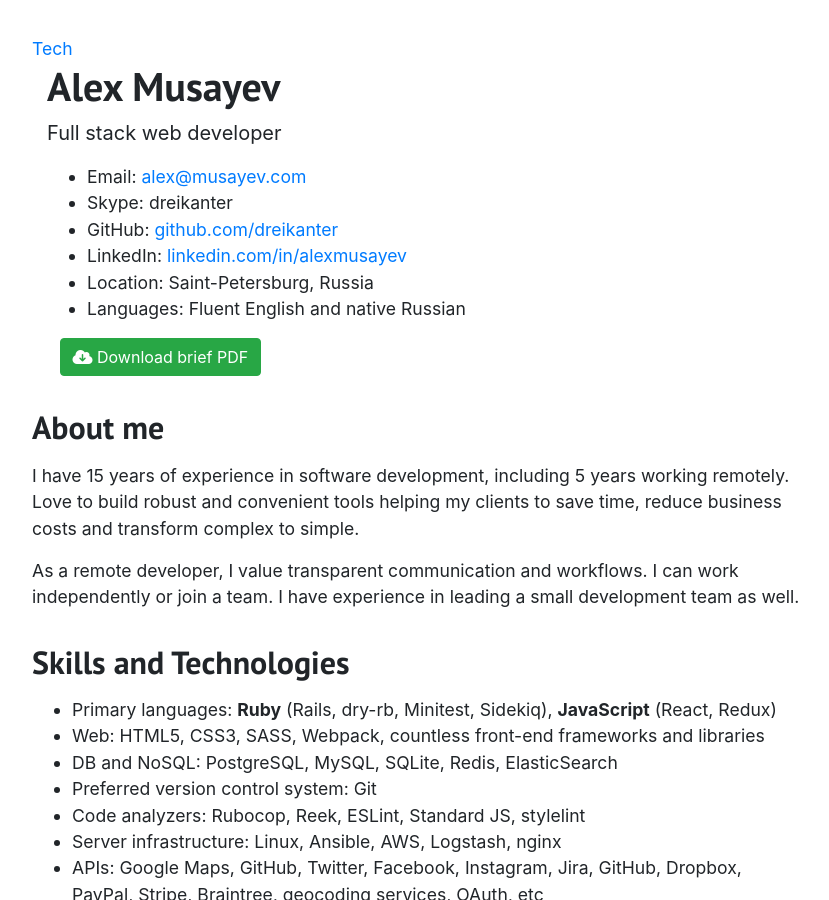
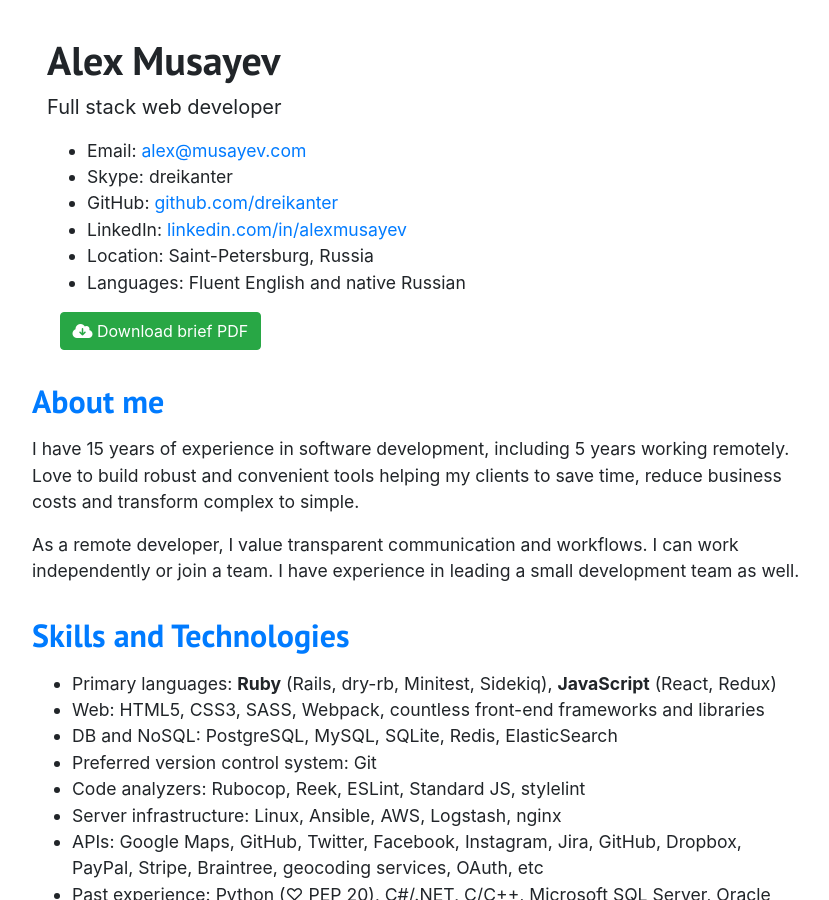
Before and after one commit to dreikanter/musayev.com, a Jekyll site: the page built from index.html, in a window 1280 px wide and 900 px high. Shown: the whole window, without its empty margins (223-1052 px from the left). Built offline with Jekyll 4.4.1, drawn with Linux system fonts in a browser that asks for light colours; nearby versions of some CDN libraries.

Commit message:
Add header anchors

```diff
--- a/index.html
+++ b/index.html
@@ -1,8 +1,6 @@
 ---
 layout: default
 ---
-
-<a href="#tech">Tech</a>
 
 <section class="section" class="row">
   <div class="col-sm-12 col-md-8 col-lg-8">
@@ -41,7 +39,7 @@ layout: default
 </section>
 
 <section class="section" id="about">
-  <h2>About me</h2>
+  <h2><a href="#about">About me</a></h2>
   <p>
     I have 15 years of experience in software development, including 5 years working remotely. Love to build robust and convenient tools helping my clients to save time, reduce business costs and transform complex to simple.
   </p>
@@ -51,7 +49,7 @@ layout: default
 </section>
 
 <section class="section" id="tech">
-  <h2>Skills and Technologies</h2>
+  <h2><a href="#tech">Skills and Technologies</a></h2>
   <ul>
     <li>Primary languages: <b>Ruby</b> (Rails, dry-rb, Minitest, Sidekiq), <b>JavaScript</b> (React, Redux)</li>
     <li>Web: HTML5, CSS3, SASS, Webpack, countless front-end frameworks and libraries</li>
@@ -66,9 +64,12 @@ layout: default
 </section>
 
 <section class="section" id="experience">
-  <h2>Experience</h2>
+  <h2><a href="#experience">Experience</a></h2>
+  <section class="subsection" id="passiondig">
     <h3>
-    <span class="text-muted">2015–2019:</span> <b>Full stack developer, architect</b> at PassionDig Inc
+      <span class="text-muted">2015–2019:</span>
+      <a href="#passiondig"><b>Full stack developer, architect</b></a>
+      at PassionDig Inc
     </h3>
     <p>
       <b>Responsibilities:</b> System design and features development for web applications. Customer requirements analysis, specs drafting and implementation planning. Interviewing and onboarding new developers, maintaining common dev environment and conventions, code reviews.
@@ -79,8 +80,12 @@ layout: default
     <p>
       <i class="fas fa-tools tech-icon"></i> Ruby, Ruby on Rails, React, Redux, react-router, react-thunk, UI component libraries, AWS infrastructure, PostgreSQL, Redis, ElasticSearch, Sidekiq, Ansible for server provisioning and deployment automation. Social media API integration.
     </p>
+  </section>
+  <section class="subsection" id="upwork">
     <h3>
-    <span class="text-muted">2014–2017:</span> <b>Full stack developer</b> at UpWork
+      <span class="text-muted">2014–2017:</span>
+      <a href="#upwork"><b>Full stack developer</b></a>
+      at UpWork
     </h3>
     <p>
       Participated in multiple projects as a full-stack web developer. My responsibilities included features development and performance optimization for Rails apps, payment services and social API integration, system automation, etc. Got <a href="/upwork">5 stars rating</a> rating with 100% job success.
@@ -88,8 +93,12 @@ layout: default
     <p>
       <i class="fas fa-tools tech-icon"></i> Ruby, Ruby on Rails, client-side vanilla JavaScript, HTML5 APIs, CSS3, SASS, PostgreSQL, MySQL.
     </p>
+  </section>
+  <section class="subsection" id="softinco">
     <h3>
-    <span class="text-muted">2013–2015:</span> <b>Architect</b> at Softin.co
+      <span class="text-muted">2013–2015:</span>
+      <a href="#softinco"><b>Architect</b></a>
+      at Softin.co
     </h3>
     <p>
       Built an application licensing API. Prototyped a project management web service. Performed UX design and art direction for a mobile game project.
@@ -97,8 +106,12 @@ layout: default
     <p>
       <i class="fas fa-tools tech-icon"></i> Ruby, Ruby on Rails.
     </p>
+  </section>
+  <section class="subsection" id="hp">
     <h3>
-    <span class="text-muted">2012–2013:</span> <b>Senior software developer</b> at Luxoft (Hewlett Packard)
+      <span class="text-muted">2012–2013:</span>
+      <a href="#hp"><b>Senior software developer</b></a>
+      at Luxoft (Hewlett Packard)
     </h3>
     <p>
       Participated in WebInspect project development, an [OWASP](https://owasp.org)-based web app vulnerability scanner. New features implementation, UI i18n, technical documentation, interviewing and onboarding new developers.
@@ -106,8 +119,12 @@ layout: default
     <p>
       <i class="fas fa-tools tech-icon"></i> C#/.NET, WinForms (MVVM), WPF, Microsoft SQL Server.
     </p>
+  </section>
+  <section class="subsection" id="tercom">
     <h3>
-    <span class="text-muted">2008–2011:</span> <b>Software developer</b> at Lanit-Tercom (R&D)
+      <span class="text-muted">2008–2011:</span>
+      <a href="#tercom"><b>Software developer</b></a>
+      at Lanit-Tercom (R&D)
     </h3>
     <p>
       Enterprise software development, deployment and support. Requirements analysis, tasks decomposition and estimation, specifications drafting, project documentation. UI prototyping, IA design.
@@ -115,8 +132,12 @@ layout: default
     <p>
       <i class="fas fa-tools tech-icon"></i> .NET/C#, WinForms, WPF, PL/SQL, Java, Flex, Microsoft SQL Server, Microsoft Office integration.
     </p>
+  </section>
+  <section class="subsection" id="szma">
     <h3>
-    <span class="text-muted">2006–2009:</span> <b>Software developer</b> at SZMA LLC (R&D)
+      <span class="text-muted">2006–2009:</span>
+      <a href="#szma"><b>Software developer</b></a>
+      at SZMA LLC (R&D)
     </h3>
     <p>
       Distributed software development, testing, deployment, and support. Desktop apps and web services for financial data collection and analysis. Middleware for Matlab integration with Metaquotes MetaTrader trading platform. Requirements analysis, specification drafting, and project documentation.
@@ -124,8 +145,12 @@ layout: default
     <p>
       <i class="fas fa-tools tech-icon"></i> .NET/C#, Matlab, MQL (Metatrader), MySQL, PHP, Python.
     </p>
+  </section>
+  <section class="subsection" id="postgrad">
     <h3>
-    <span class="text-muted">2004–2008:</span> <b>Postgraduate student, professor assistant</b> at St. Petersburg Institute for Informatics and Automation of the Russian Academy of Sciences
+      <span class="text-muted">2004–2008:</span>
+      <a href="#postgrad"><b>Postgraduate student, professor assistant</b></a>
+      at St. Petersburg Institute for Informatics and Automation of the Russian Academy of Sciences
     </h3>
     <p>
       Research in the field of mathematical modeling, scientific conferences participation. Experimental software development (Java, C#).
@@ -133,8 +158,12 @@ layout: default
     <p>
       Learning course development for third-year university students at Admiral Makarov State University of Maritime and Inland Shipping: lecturing and running workshops on C/C++ programming and general software development, conducting examinations.
     </p>
+  </section>
+  <section class="subsection" id="711">
     <h3>
-    <span class="text-muted">2003–2007:</span> <b>Software developer</b> at 7+11 Company Ltd.
+      <span class="text-muted">2003–2007:</span>
+      <a href="#711"><b>Software developer</b></a>
+      at 7+11 Company Ltd.
     </h3>
     <p>
       Distributed software development for enterprise automation and monitoring systems. Data aggregation and visualization. Embedded software development. Requirements analysis, technical documentation.
@@ -143,9 +172,10 @@ layout: default
       <i class="fas fa-tools tech-icon"></i> C, C#, MySQL, HTML, CSS
     </p>
   </section>
+</section>
 
 <section class="section" id="personal">
-  <h2>Personal projects</h2>
+  <h2><a href="#personal">Personal projects</a></h2>
   <p>
     Most of my personal projects are open source. There are tools for system automation, text processing, web content management, Google Chrome extensions, etc. Here are some examples:
   </p>
@@ -169,7 +199,7 @@ layout: default
 </section>
 
 <section class="section" id="education">
-  <h2>Education</h2>
+  <h2><a href="#education">Education</a></h2>
   <p>
     M. Sc. (2004), St. Petersburg State University of Airspace Instrumentation (SUAI) Department of Automatic Control Systems. Specialty: Automatic Control and Information Processing Systems.
   </p>
@@ -179,7 +209,7 @@ layout: default
 </section>
 
 <section class="section" id="cert">
-  <h2>Training courses and certificates</h2>
+  <h2><a href="#cert">Training courses and certificates</a></h2>
   <ul>
     <li>oDesk tests: Ruby, Ruby on Rails.</li>
     <li>Smarterer.com: Python, Ruby, Ruby on Rails (master level).</li>
@@ -192,7 +222,7 @@ layout: default
 </section>
 
 <section class="section" id="misc">
-  <h2>Miscellaneous</h2>
+  <h2><a href="#misc">Miscellaneous</a></h2>
   <ul>
     <li>Some of my articles at Hacker Noon: <a href="https://hackernoon.com/@dreikanter">hackernoon.com/@dreikanter</a></li>
     <li>StackOverflow profile: <a href="https://stackoverflow.com/users/177194/">stackoverflow.com/users/177194/</a></li>
```
Lines whose indentation alone changed are shown as unchanged.
